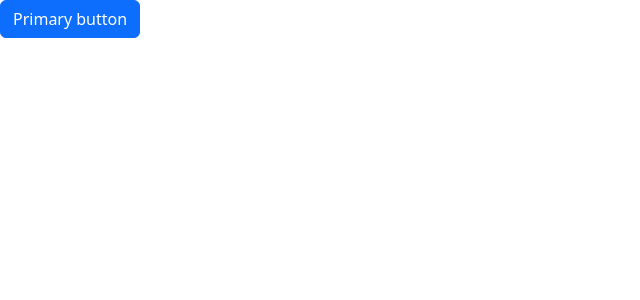
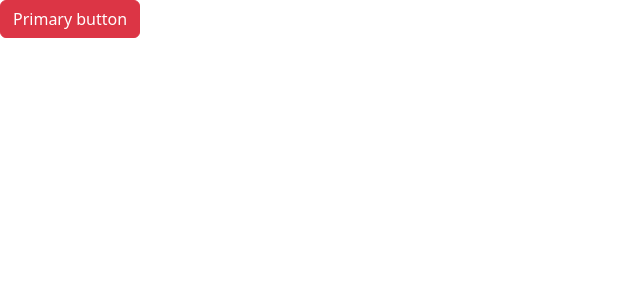
Before and after one commit to EddieRyan/d4-auction-house, a React (Create React App) app: page / in a window 1280 px wide. Shown: the top 300 px of the page, without its empty margins (0-640 px from the left). Built offline with nearby package versions, Linux system fonts and the light colour scheme.

Commit message:
restricting the value of an attribute

```diff
--- a/src/App.tsx
+++ b/src/App.tsx
@@ -4,7 +4,7 @@ function App() {
 
     return (
         <div>
-            <Button onClick={() => console.log("clicked")}>Primary button</Button>
+            <Button color='danger' onClick={() => console.log("clicked")}>Primary button</Button>
         </div>
     )
 }
--- a/src/components/Button.tsx
+++ b/src/components/Button.tsx
@@ -1,6 +1,7 @@
 interface Props {
     children: String;
-    color?: String; // ? makes the variable optional, we've added a default via color='primary'
+    // ? makes the variable optional, we've added a default via color='primary'
+    color?: 'primary' | 'secondary' | 'danger' ;
     onClick: () => void;
 }
 
```
